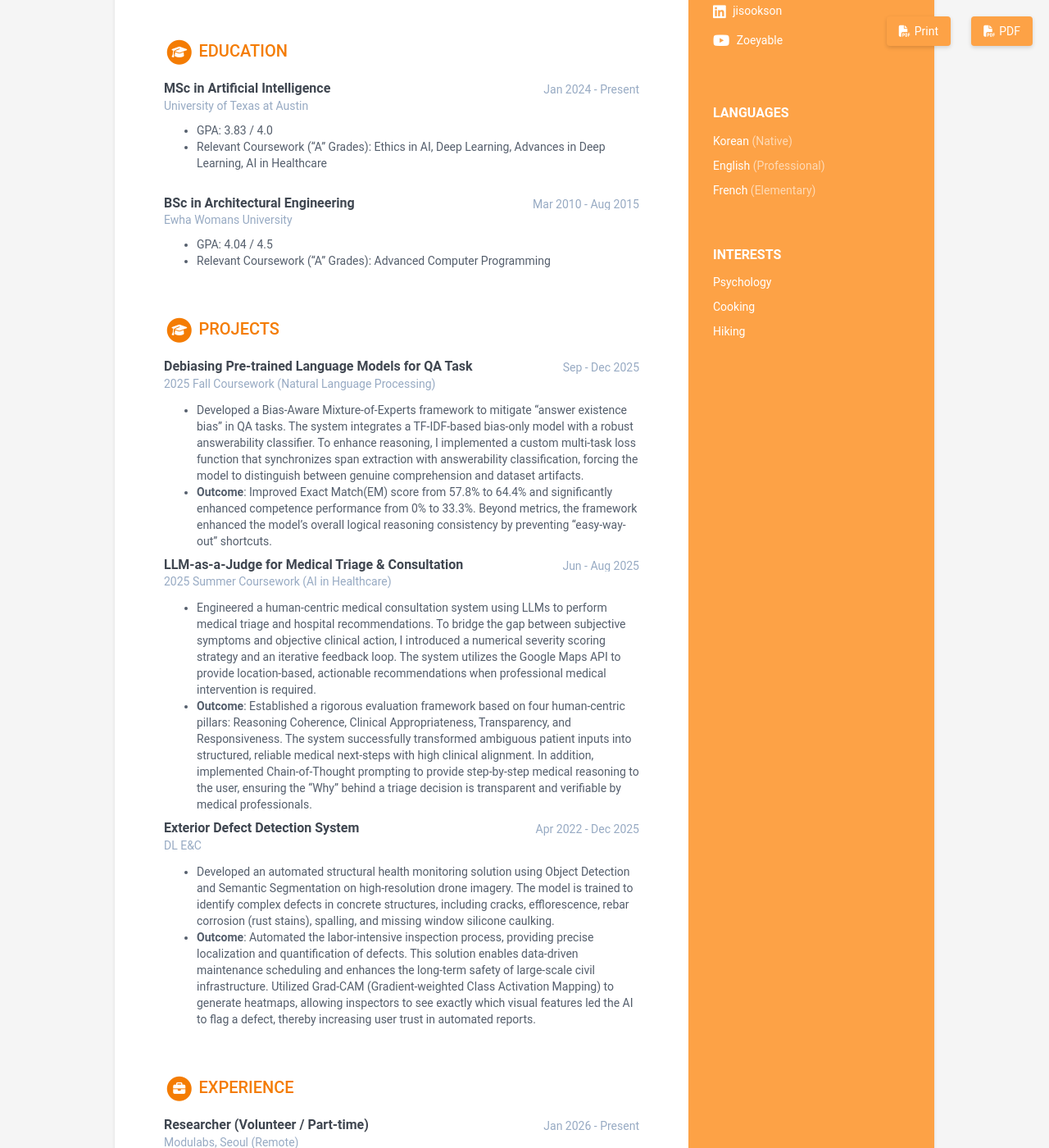
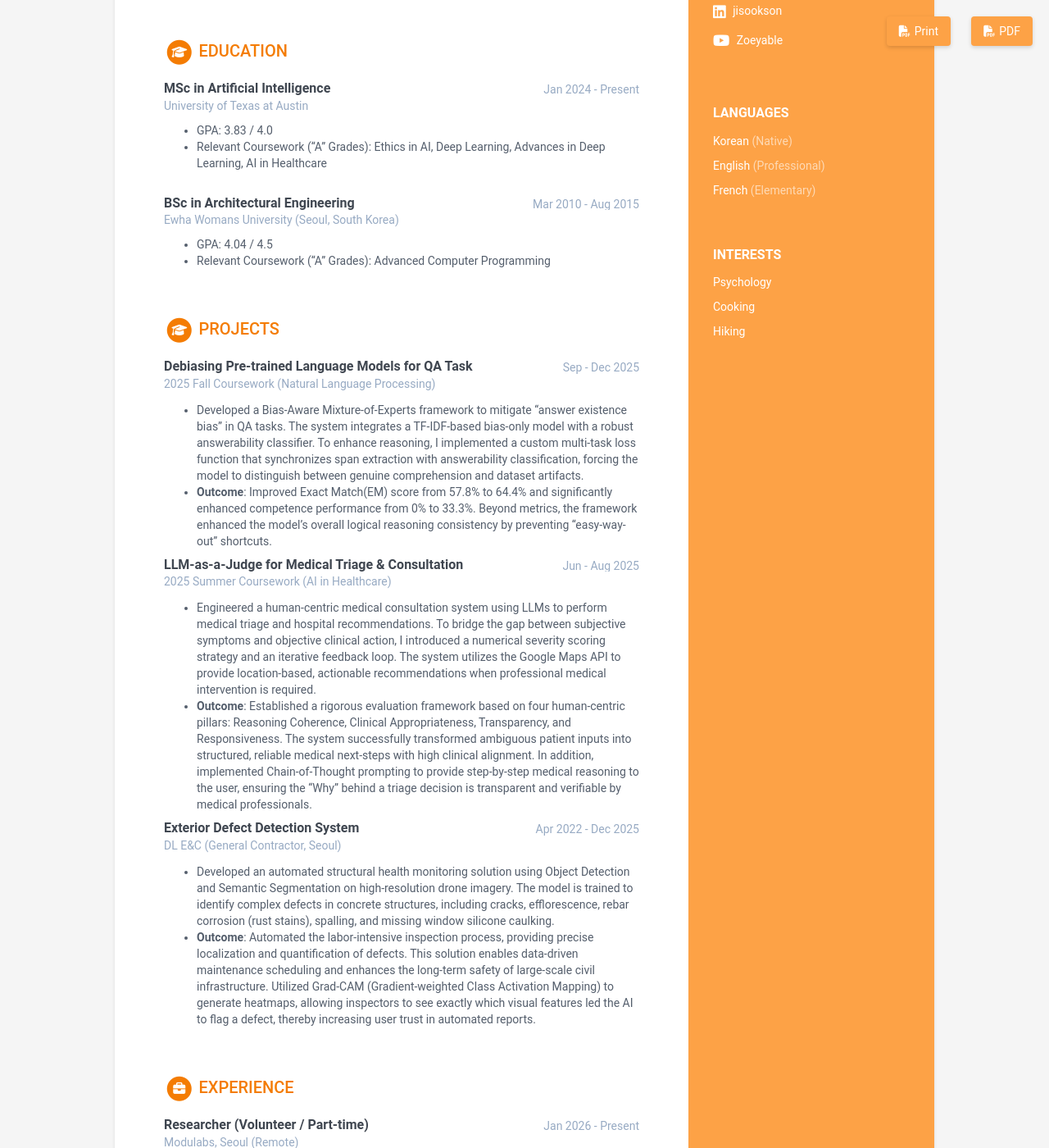
Before and after one commit to nanunzoey/nanunzoey.github.io, a Jekyll site: the page built from index.html, in a window 1280 px wide and 1400 px high, scrolled down 365 px. Shown: the whole window at 82% size. Built offline with Jekyll 4.4.1, drawn with Linux system fonts in a browser that asks for light colours; nearby versions of some CDN libraries; library files that are not in the unit come from our copies; some of the changed text lies outside the part shown.

Commit message:
Add location details to university and organization names

```diff
--- a/_data/data.yml
+++ b/_data/data.yml
@@ -76,7 +76,7 @@ education:
         - GPA: 3.83 / 4.0
         - Relevant Coursework ("A" Grades): Ethics in AI, Deep Learning, Advances in Deep Learning, AI in Healthcare
   - degree: BSc in Architectural Engineering
-    university: Ewha Womans University
+    university: Ewha Womans University (Seoul, South Korea)
     time: Mar 2010 - Aug 2015
     details: |
         - GPA: 4.04 / 4.5
@@ -111,7 +111,7 @@ certifications:
   - name: Exterior Defect Detection System
     start: Apr 2022
     end: Dec 2025
-    organization: DL E&C
+    organization: DL E&C (General Contractor, Seoul)
     credentialid:
     credentialurl:
     credentialname:
@@ -162,12 +162,12 @@ publications:
   papers:
   - title: AI Applications in Construction Industry
     link: "https://youtu.be/s_1W3EE5Xjo?si=Uzot7O5o9gmQq8BT"
-    authors: DL E&C
+    authors: DL E&C (General Contractor, Seoul)
     conference: "Brief introduction to Machine Learning and Deep Learning, AI-based solutions applied at Construction sites"
 
   - title: "Documentary: Cuting-edge Smart Construction Technologies"
     link: "https://youtu.be/pG3-hvgoZFs?si=rhCpQnFCH-M6rc1a"
-    authors: DL E&C
+    authors: DL E&C (General Contractor, Seoul)
     conference: "Deep Learning based Defect Detection Solution"
 
 skills:
```
